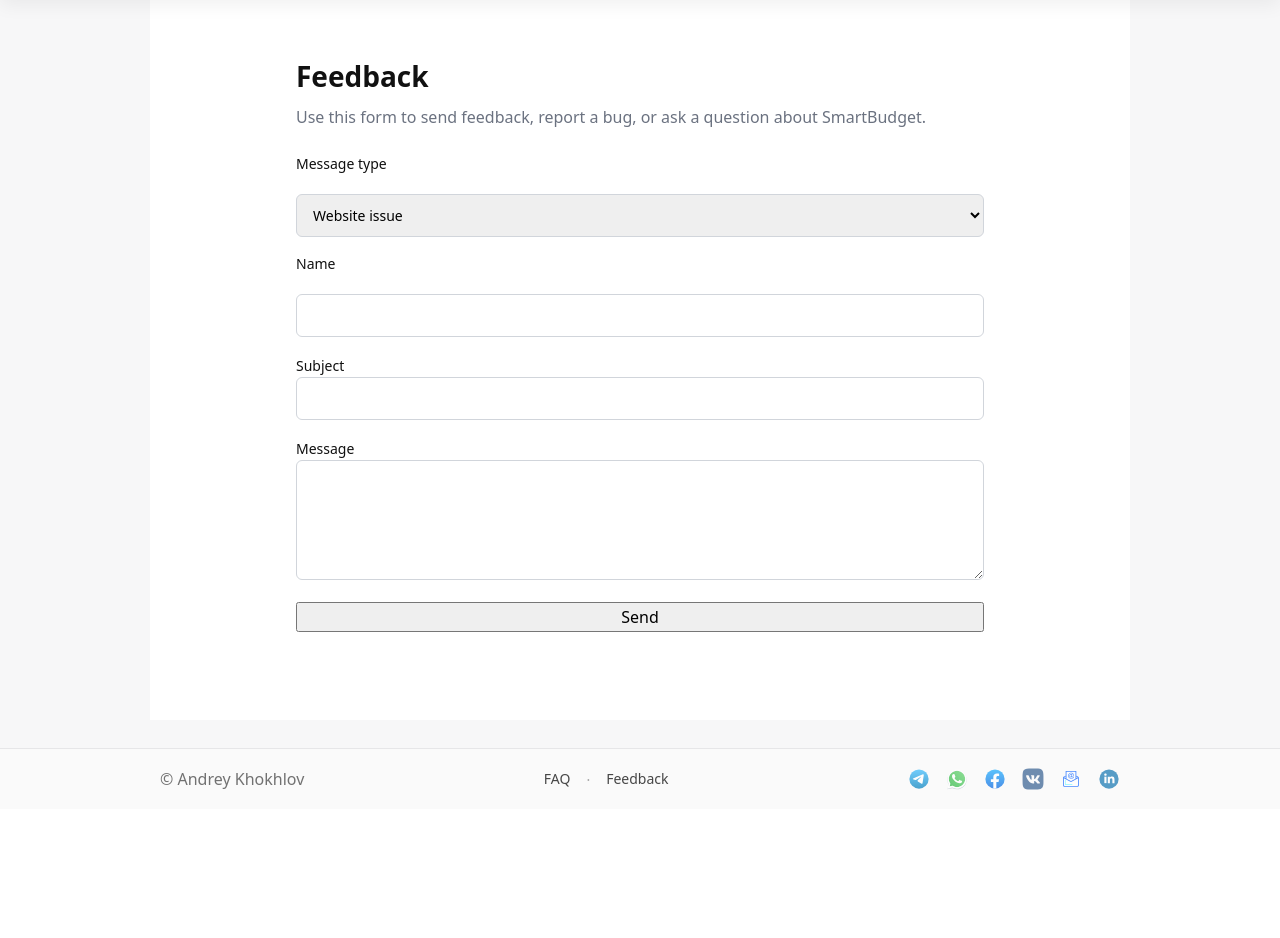
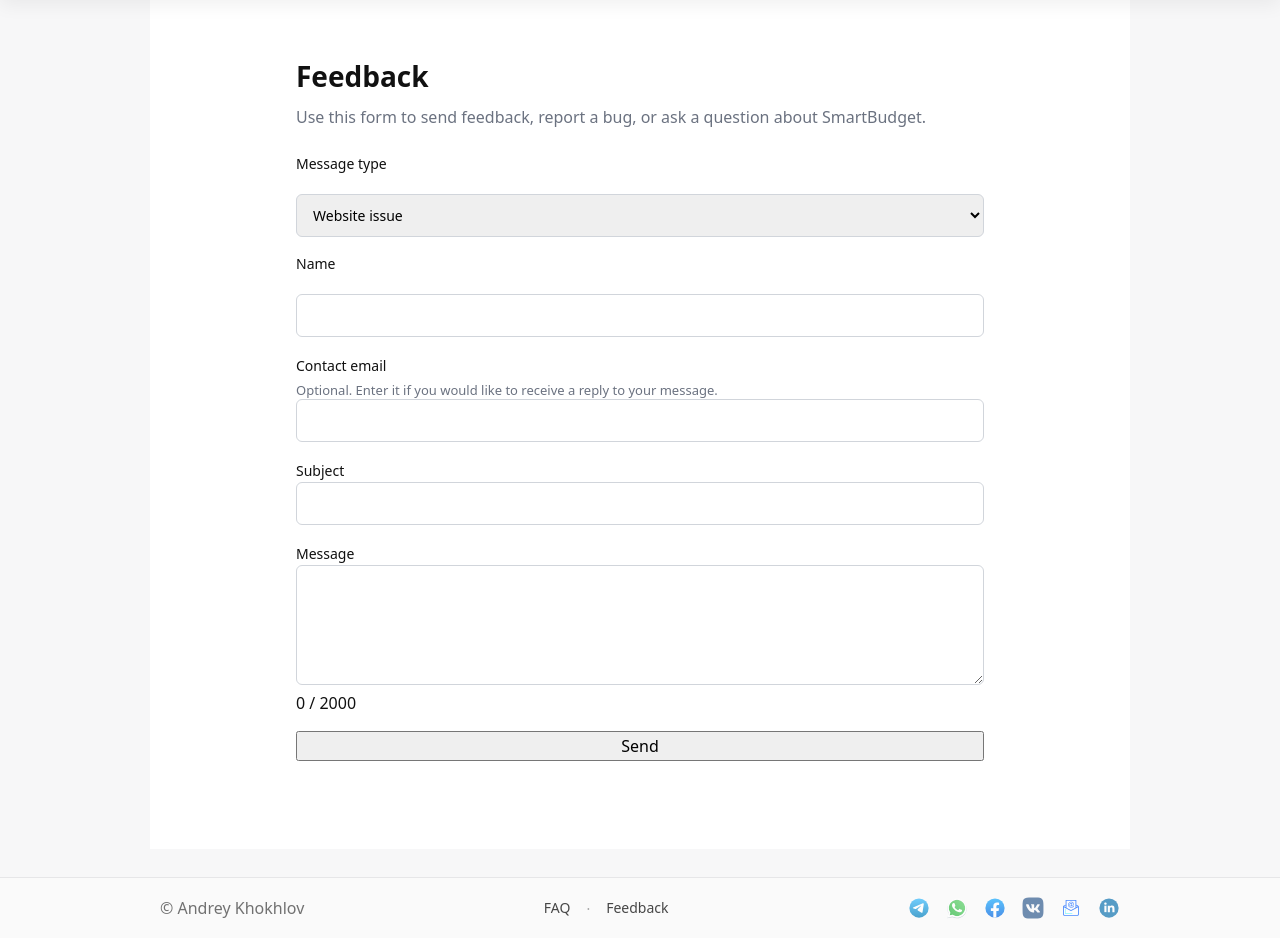
Before and after one commit to AndreyKhokhlovGeekBrains/SmartBudgetSite, a FastAPI app: page /feedback in a window 1280 px wide. Shown: the part 90-1028 px from the top of the page. Before the commit the page ends 880 px from the top, so only its background shows below. Run offline with FastAPI, Linux system fonts and the light colour scheme.

Commit message:
Sprint 6: Feedback UX + validation improvements
- Added optional contact_email for non-product messages
- Implemented auto-select for single verified purchase
- Fixed Enter key behavior (no double-click issue)
- Improved purchase check UX (no flicker, cleaner flow)
- Added message length limit (frontend + backend validation)
- Added live character counter for message field
- Refined product selection wording (UX improvement)

```diff
--- a/backend/app/core/i18n.py
+++ b/backend/app/core/i18n.py
@@ -181,8 +181,11 @@ TRANSLATIONS: Final[dict[str, dict[str, str]]] = {
 
         "feedback_email_hint": "For product feedback and questions, please provide the email used during purchase — this is required for verification.",
 
-        "feedback_purchase_label": "Purchase",
-        "feedback_purchase_placeholder": "Select a purchase",
+        "feedback_contact_email_label": "Contact email",
+        "feedback_contact_email_hint": "Optional. Enter it if you would like to receive a reply to your message.",
+
+        "feedback_purchase_label": "Product",
+        "feedback_purchase_placeholder": "Select the product you want to leave feedback for",
 
         "feedback_checking_purchase": "Checking purchase...",
         "feedback_purchase_confirmed": "Purchase confirmed",
@@ -364,8 +367,11 @@ TRANSLATIONS: Final[dict[str, dict[str, str]]] = {
 
         "feedback_email_hint": "Для отзывов и вопросов по работе продукта укажите email, использованный при покупке — это нужно для проверки.",
 
-        "feedback_purchase_label": "Покупка",
-        "feedback_purchase_placeholder": "Выберите покупку",
+        "feedback_contact_email_label": "Контактный email",
+        "feedback_contact_email_hint": "Необязательно. Укажите, если хотите получить ответ по сообщению.",
+
+        "feedback_purchase_label": "Продукт",
+        "feedback_purchase_placeholder": "Выберите продукт, по которому хотите оставить отзыв",
 
         "feedback_checking_purchase": "Проверяем покупку...",
         "feedback_purchase_confirmed": "Покупка подтверждена",
--- a/backend/app/schemas/feedback.py
+++ b/backend/app/schemas/feedback.py
@@ -8,7 +8,7 @@ class FeedbackCreate(BaseModel):
     message_type: str = Field(..., min_length=3, max_length=30)
     email: EmailStr | None = None
     subject: str = Field(..., min_length=3, max_length=200)
-    message: str = Field(..., min_length=10)
+    message: str = Field(..., min_length=10, max_length=2000)
     name: str | None = Field(default=None, max_length=200)
     page_url: str | None = None
 
--- a/backend/app/static/js/feedback.js
+++ b/backend/app/static/js/feedback.js
@@ -20,6 +20,12 @@ document.addEventListener("DOMContentLoaded", () => {
 
     const submitButton = form.querySelector('button[type="submit"]');
 
+    const contactEmailGroup = document.getElementById("contactEmailGroup");
+    const contactEmailInput = document.getElementById("contact_email");
+
+    const messageInput = document.getElementById("message");
+    const messageCounter = document.getElementById("messageCounter");
+
     function updateEmailVisibility() {
         const type = typeSelect.value;
 
@@ -28,12 +34,19 @@ document.addEventListener("DOMContentLoaded", () => {
             emailInput.style.display = "block";
             emailHint.style.display = "block";
             emailInput.required = true;
+
+            contactEmailGroup.style.display = "none";
+            contactEmailInput.required = false;
+            contactEmailInput.value = "";
         } else {
             emailLabel.style.display = "none";
             emailInput.style.display = "none";
             emailHint.style.display = "none";
             emailInput.required = false;
             emailInput.value = "";
+
+            contactEmailGroup.style.display = "block";
+            contactEmailInput.required = false;
         }
     }
 
@@ -67,6 +80,8 @@ document.addEventListener("DOMContentLoaded", () => {
         purchaseStatus.style.display = "none";
         purchaseStatus.textContent = "";
         purchaseStatus.className = "feedback-purchase-status";
+
+        purchaseSelectorGroup.style.display = "none";
 
         const type = typeSelect.value;
         const email = emailInput.value.trim().toLowerCase();
@@ -139,7 +154,14 @@ document.addEventListener("DOMContentLoaded", () => {
                 });
 
                 purchaseSelectorGroup.style.display = "block";
-                updateFormVisibility(false);
+
+                if (result.purchases.length === 1) {
+                    purchaseSelect.value = String(result.purchases[0].sale_id);
+                    updateFormVisibility(true);
+                    subject.focus();
+                } else {
+                    updateFormVisibility(false);
+                }
             } else {
                 purchaseStatus.style.display = "block";
                 purchaseStatus.className = "feedback-purchase-status error";
@@ -170,6 +192,27 @@ document.addEventListener("DOMContentLoaded", () => {
 
     emailInput.addEventListener("blur", updatePurchaseStatus);
 
+    emailInput.addEventListener("keydown", async (event) => {
+        if (event.key === "Enter") {
+            event.preventDefault();
+            await updatePurchaseStatus();
+            emailInput.blur();
+        }
+    });
+
+    if (messageInput && messageCounter) {
+        const maxLength = messageInput.maxLength;
+
+        const updateCounter = () => {
+            const currentLength = messageInput.value.length;
+            messageCounter.textContent = `${currentLength} / ${maxLength}`;
+        };
+
+        messageInput.addEventListener("input", updateCounter);
+
+        updateCounter(); // ← важно: инициализация при загрузке
+    }
+
     typeSelect.addEventListener("change", () => {
         updateEmailVisibility();
         updatePurchaseStatus();
@@ -178,6 +221,7 @@ document.addEventListener("DOMContentLoaded", () => {
     purchaseSelect.addEventListener("change", () => {
         if (purchaseSelect.value) {
             updateFormVisibility(true);
+            subject.focus();
         } else {
             updateFormVisibility(false);
         }
--- a/backend/app/templates/feedback.html
+++ b/backend/app/templates/feedback.html
@@ -31,6 +31,16 @@
 
         <input class="feedback-form__control" type="email" id="email" name="email">
 
+        <div id="contactEmailGroup" style="display: none;">
+            <label class="feedback-form__label" for="contact_email">
+                {{ t("feedback_contact_email_label") }}
+                <span class="feedback-form__hint">
+                    {{ t("feedback_contact_email_hint") }}
+                </span>
+            </label>
+            <input class="feedback-form__control" type="email" id="contact_email" name="contact_email">
+        </div>
+
         <div class="feedback-purchase-status" id="purchase-status" style="display: none;"></div>
 
         <div id="purchaseSelectorGroup" style="display: none;">
@@ -51,7 +61,8 @@
 
         <div id="messageGroup" style="display: none;">
             <label class="feedback-form__label" for="message">{{ t("feedback_message_label") }}</label>
-            <textarea class="feedback-form__control feedback-form__control--textarea" id="message" name="message" required></textarea>
+            <textarea class="feedback-form__control feedback-form__control--textarea" id="message" name="message" required maxlength="2000"></textarea>
+            <div class="feedback-form__counter" id="messageCounter">0 / 2000</div>
         </div>
 
         <input type="hidden" id="page_url" name="page_url" value="{{ request.url.path }}">
```
